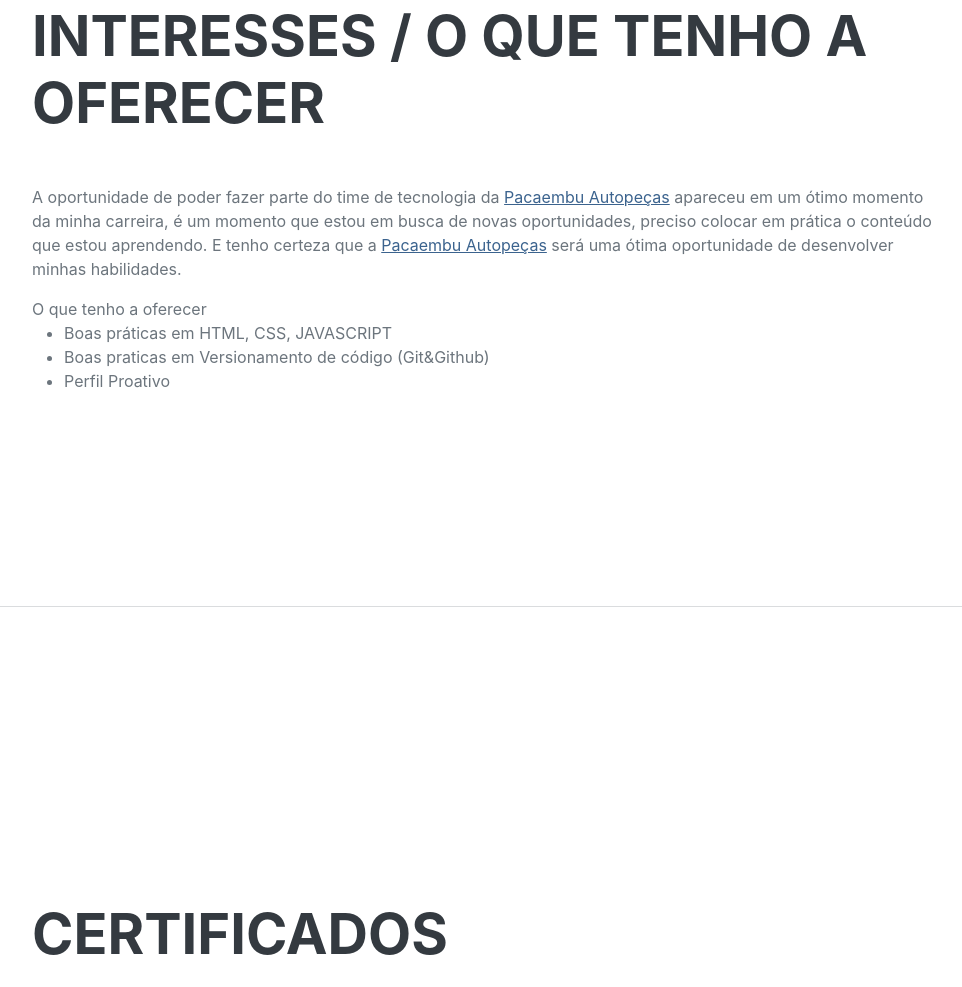
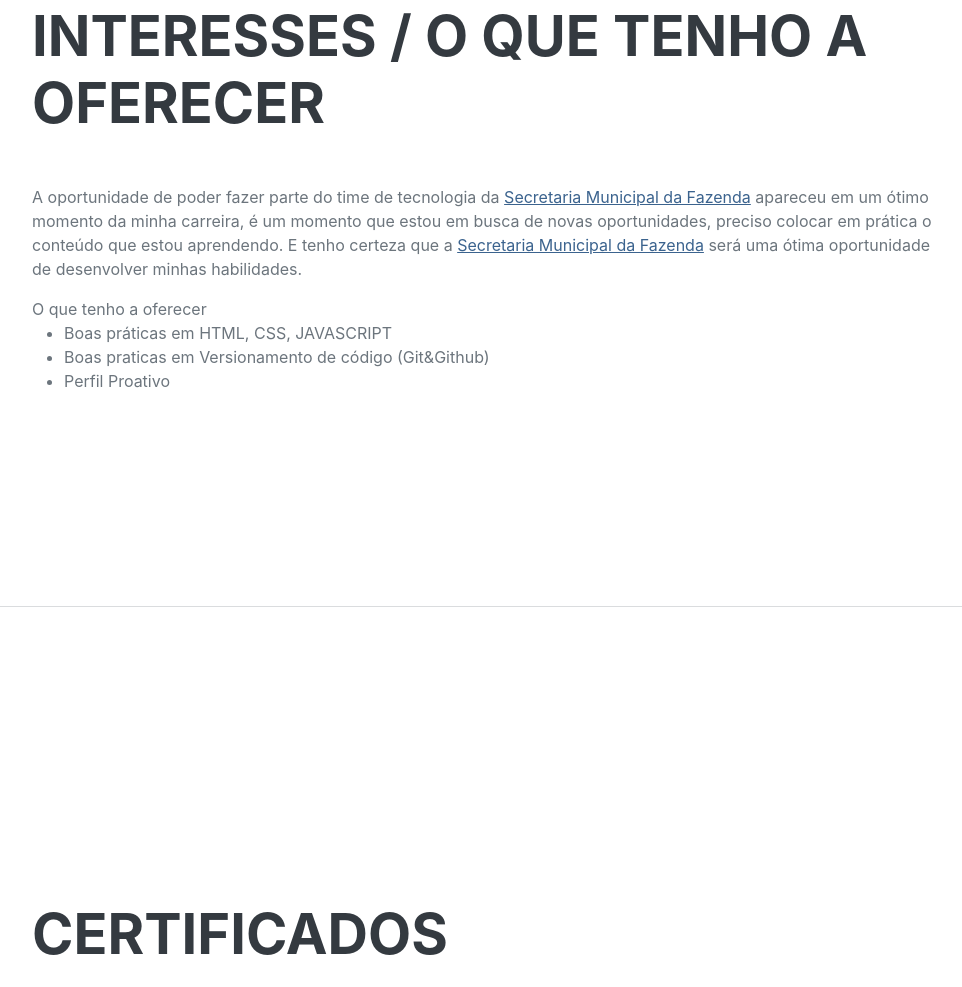
Before and after one commit to GVScode/Guilherme_ArquivosPessoais, a plain HTML site: page Portifólio 02/index.html in a window 1280 px wide. Shown: the part 2597-3584 px from the top of the page, without its empty margins (288-1250 px from the left). Drawn offline with nearby package versions, Linux system fonts and the light colour scheme; a web font is replaced by a local one.

Commit message:
secretaria da fazenda

```diff
--- a/Portifólio 02/index.html
+++ b/Portifólio 02/index.html
@@ -119,9 +119,9 @@
             <section class="resume-section" id="interests">
                 <div class="resume-section-content">
                     <h2 class="mb-5">Interesses / O que tenho a oferecer</h2>
-                    <p>A oportunidade de poder fazer parte do time de tecnologia da  <a href="https://pabu.com.br/">Pacaembu Autopeças</a> apareceu em um ótimo momento da minha
+                    <p>A oportunidade de poder fazer parte do time de tecnologia da  <a href="https://www.prefeitura.sp.gov.br/cidade/secretarias/fazenda/">Secretaria Municipal da Fazenda</a> apareceu em um ótimo momento da minha
                         carreira, é um momento que estou em busca de novas oportunidades, preciso colocar em prática
-                        o conteúdo que estou aprendendo. E tenho certeza que a <a href="https://pabu.com.br/">Pacaembu Autopeças</a> será uma ótima
+                        o conteúdo que estou aprendendo. E tenho certeza que a <a href="https://www.prefeitura.sp.gov.br/cidade/secretarias/fazenda/">Secretaria Municipal da Fazenda</a> será uma ótima
                         oportunidade de desenvolver minhas habilidades.</p>
                     <p class="mb-0">O que tenho a oferecer</p>
                     <ul>
```
Also changed, not shown: Portifólio/Portifólio01.html (+1 -1 lines), Portifólio/img/fazenda.jpeg (added).
